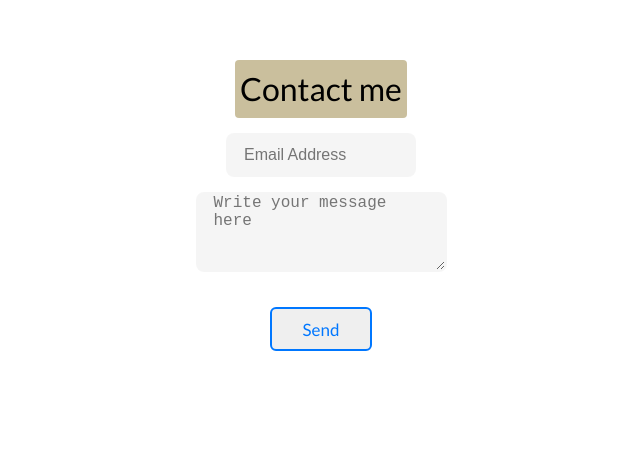
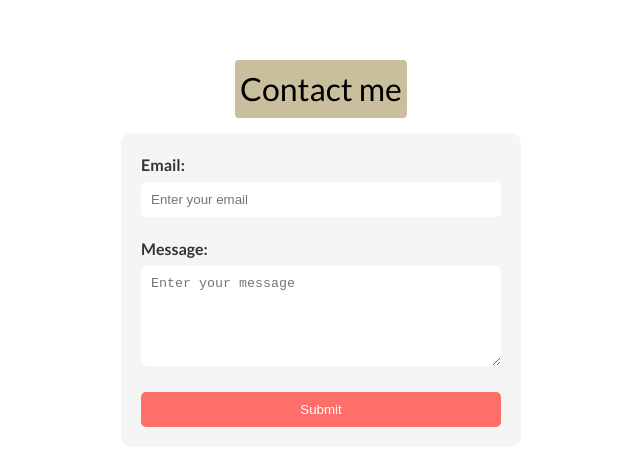
Before and after one commit to CedricFriscia/Portfolio-React, a React (Vite) app: page / in a window 1280 px wide. Shown: the part 2100-2562 px from the top of the page, without its empty margins (319-959 px from the left). Before the commit the page ends 2471 px from the top, so only its background shows below. Built offline with nearby package versions, Linux system fonts and the light colour scheme.

Commit message:
update contact me component

```diff
--- a/src/Pages/Contact/index.jsx
+++ b/src/Pages/Contact/index.jsx
@@ -1,40 +1,47 @@
-import React from "react";
+import React, { useState } from "react";
+
 import "./styles.scss";
 
-const Contact = () => {
+const CommentForm = () => {
   return (
-    <div className="contact" id="contact">
+    <div className="contact">
       <h3 className="contact__title">Contact me</h3>
       <form
-        className="contact__form"
+        className="colorful-form"
         action="https://formsubmit.co/cedricfriscia@gmail.com"
         method="POST"
       >
-        {/* <input
-          type="hidden"
-          name="_next"
-          value="https://yourdomain.co/thanks.html"
-        /> */}
-        <input
-          className="contact__input"
-          type="email"
-          name="email"
-          placeholder="Email Address"
-          required
-        />
-        <textarea
-          className="contact__input-text"
-          name="name"
-          required
-          placeholder="Write your message here"
-        />
-
-        <button className="contact__button" type="submit">
-          Send
+        <div className="form-group">
+          <label className="form-label" htmlFor="email">
+            Email:
+          </label>
+          <input
+            required
+            placeholder="Enter your email"
+            className="form-input"
+            name="email"
+            id="email"
+            type="email"
+          />
+        </div>
+        <div className="form-group">
+          <label className="form-label" htmlFor="message">
+            Message:
+          </label>
+          <textarea
+            required
+            placeholder="Enter your message"
+            className="form-input"
+            name="message"
+            id="message"
+          ></textarea>
+        </div>
+        <button className="form-button" type="submit">
+          Submit
         </button>
       </form>
     </div>
   );
 };
 
-export default Contact;
+export default CommentForm;
--- a/src/Pages/Contact/styles.scss
+++ b/src/Pages/Contact/styles.scss
@@ -1,63 +1,56 @@
-.contact {
-  height: 100%;
-
-  &__title {
+.contact__title {
   margin: auto;
   width: fit-content;
-    height: fit-content;
   background-color: #cabf9d;
   font-size: 2rem;
   border-radius: 4px;
   padding: 5px;
-    margin-bottom: 15px;
 }
 
-  &__form {
-    display: flex;
-    flex-direction: column;
-    align-items: center;
-  }
-  &__input {
-    max-width: 190px;
-    height: 44px;
-    background-color: #05060f0a;
-    border-radius: 0.5rem;
-    padding: 0 1rem;
-    border: 2px solid transparent;
-    font-size: 1rem;
-    margin-bottom: 15px;
+.colorful-form {
+  max-width: 400px;
+  margin: 15px auto;
+  padding: 20px;
+  background-color: #f5f5f5;
+  border-radius: 10px;
 }
 
-  &__input-text {
-    height: 5rem;
-    background-color: #05060f0a;
-    border-radius: 0.5rem;
-    padding: 0 1rem;
-    border: 2px solid transparent;
-    font-size: 1rem;
-    margin-bottom: 15px;
+.form-group {
+  margin-bottom: 20px;
 }
 
-  &__button {
-    --color: #0077ff;
-    font-family: inherit;
-    display: inline-block;
-    width: 6em;
-    height: 2.6em;
-    line-height: 2.5em;
-    overflow: hidden;
-    margin: 20px;
-    font-size: 17px;
-    z-index: 1;
-    color: var(--color);
-    border: 2px solid var(--color);
-    border-radius: 6px;
-    position: relative;
+.form-label {
+  display: block;
+  font-weight: bold;
+  margin-bottom: 5px;
+  color: #333;
 }
 
-  &__button:hover {
+.form-input {
+  width: 100%;
+  padding: 10px;
+  border: none;
+  background-color: #fff;
+  color: #333;
+  border-radius: 5px;
+}
+
+textarea.form-input {
+  height: 100px;
+}
+
+.form-button {
+  display: block;
+  width: 100%;
+  padding: 10px;
+  background-color: #ff6f69;
+  color: #fff;
+  border: none;
+  border-radius: 5px;
   cursor: pointer;
-    color: black;
-    border: 2px solid black;
+  transition: background-color 0.3s ease;
 }
+
+.form-button:hover {
+  background-color: #ff5f59;
 }
```
Lines whose indentation alone changed are shown as unchanged.
